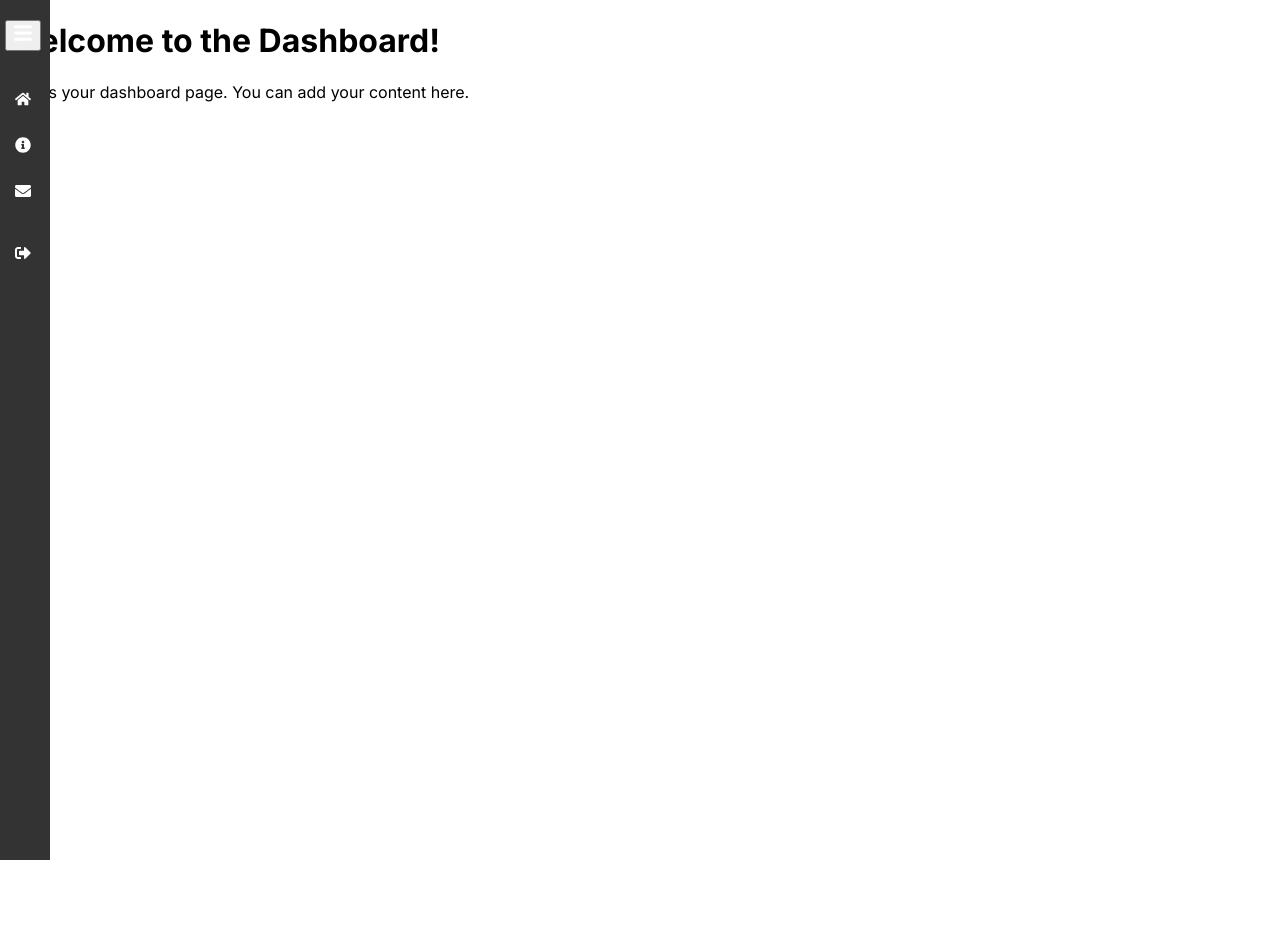
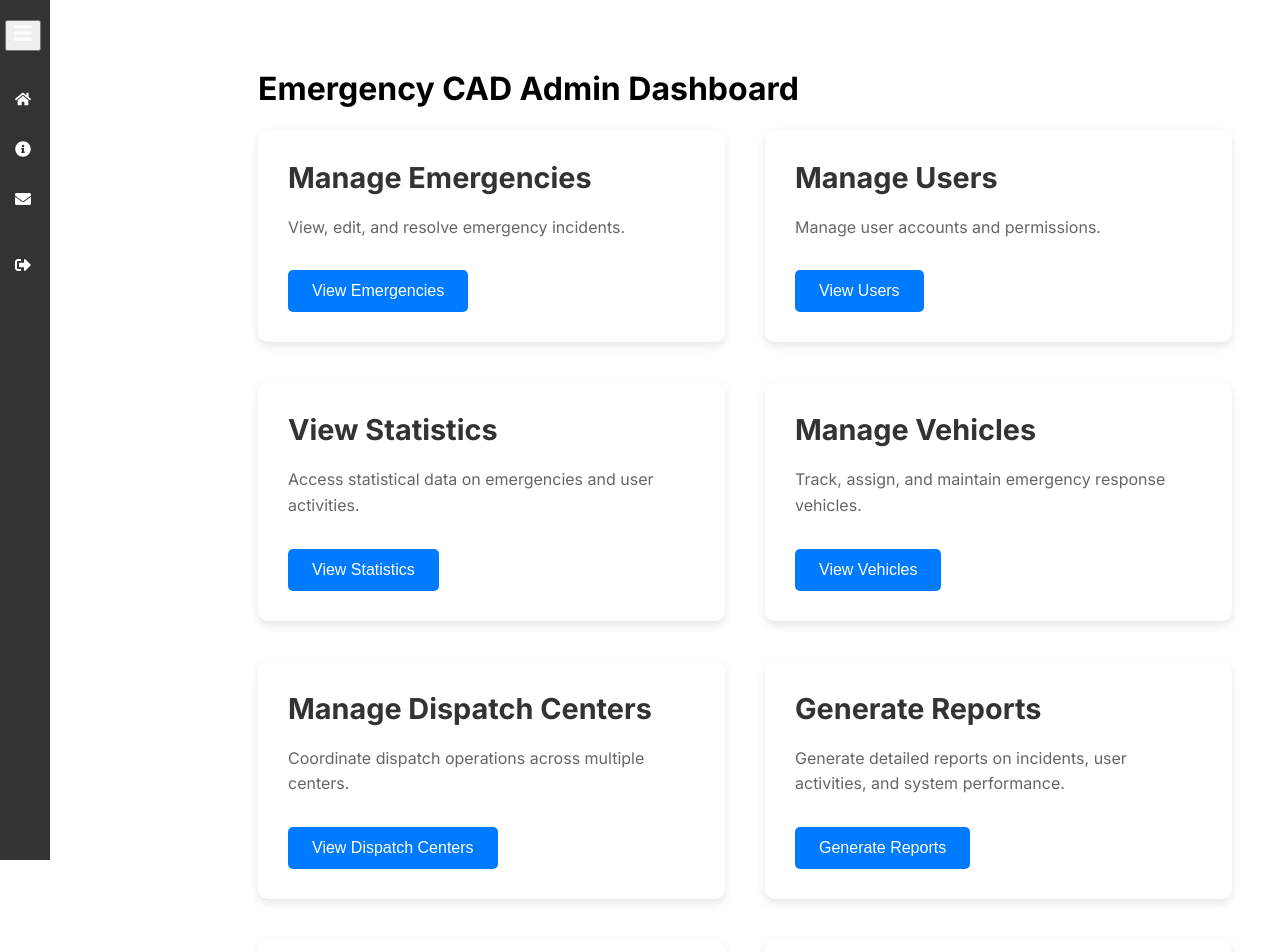
Before and after one commit to naimjasmi/ngcadmockup, a Next.js app: page /dashboard in a window 1280 px wide. Shown: the top 952 px of the page. Before the commit the page ends 800 px from the top, so only its background shows below. Built offline with nearby package versions, Linux system fonts and the light colour scheme.

Commit message:
add dashboard and add link in side nav, add minor styling

```diff
--- a/package.json
+++ b/package.json
@@ -11,6 +11,7 @@
   "dependencies": {
     "next": "14.2.2",
     "react": "^18",
+    "react-chartjs-2": "^3.0.4",
     "react-dom": "^18",
     "react-icons": "^5.1.0"
   },
--- a/src/app/components/sidenav.css
+++ b/src/app/components/sidenav.css
@@ -1,20 +1,22 @@
-/* sideNav.css */
+/* sidenav.css */
 
+/* Styles for the side navigation */
 .sidenav {
-  min-width: 50px; /* Set minimum width to prevent complete disappearance */
+  min-width: 50px;
   height: 100%;
   position: fixed;
   top: 0;
   left: 0;
   background-color: #333;
   padding-top: 60px;
-  transition: width 0.3s ease; /* Add transition for width property */
+  transition: width 0.3s ease;
 }
 
 .sidenav.open {
-  width: 250px; /* Adjusted width for open state */
+  width: 250px;
 }
 
+/* Styles for the toggle button */
 .toggle-btn {
   position: absolute;
   top: 20px;
@@ -22,13 +24,14 @@
   cursor: pointer;
   font-size: 20px;
   color: #fff;
-  transition: left 0.3s ease; /* Transition added for left property */
+  transition: left 0.3s ease;
 }
 
 .sidenav:not(.open) .toggle-btn {
-  left: 5px; /* Adjusted left position for closed state */
+  left: 5px;
 }
 
+/* Styles for the navigation links */
 ul {
   list-style-type: none;
   padding: 0;
@@ -37,21 +40,28 @@ ul {
 ul li {
   padding: 15px;
   color: #fff;
-  display: flex; /* Add display flex to align icon and text */
-  align-items: center; /* Align items vertically */
+  display: flex;
+  align-items: center;
 }
 
 /* Set fixed width and height for the icons */
 ul li svg {
-  margin-right: 2px; /* Add margin to separate icon from text */
+  margin-right: 2px;
+  color: #fff; /* Change icon color to white */
 }
 
+/* Change color of text to white */
+.navLink {
+  color: #fff;
+  text-decoration: none; /* Remove underline */
+}
 
-ul li:hover {
+/* Change background color on hover */
+.navLink:hover {
   background-color: #b00909;
 }
 
-/* Styles for logout */
+/* Styles for the logout section */
 .logout {
   position: fixed;
   bottom: 0;
@@ -62,7 +72,7 @@ ul li:hover {
   list-style: none;
   background-color: #333;
   border-top: 1px solid #666;
-  transition: transform 0.3s ease; /* Add transition for smooth animation */
+  transition: transform 0.3s ease;
   transform: translateY(100%);
 }
 
@@ -77,10 +87,18 @@ ul li:hover {
   align-items: center;
 }
 
+/* Change color of logout icon to white */
 .logout li svg {
   margin-right: 10px;
+  color: #fff; /* Change icon color to white */
 }
 
+/* Change color of logout text to white */
+.logout li {
+  color: #fff; /* Change text color to white */
+}
+
+/* Change background color on hover */
 .logout li:hover {
   background-color: #555;
 }
--- a/src/app/components/sidenav.js
+++ b/src/app/components/sidenav.js
@@ -1,6 +1,7 @@
 'use client';
 import React, { useState } from 'react';
 import { FaBars, FaHome, FaInfoCircle, FaEnvelope, FaSignOutAlt } from 'react-icons/fa'; // Import icons
+import Link from 'next/link';
 import "./sidenav.css";
 
 const SideNav = () => {
@@ -21,16 +22,16 @@ const SideNav = () => {
         <ul>
           {isNavOpen && (
             <>
-              <li><FaHome /> Home</li>
-              <li><FaInfoCircle /> About</li>
-              <li><FaEnvelope /> Contact</li>
+              <li><Link href="/dashboard" className='navLink'><FaHome /> Dashboard</Link></li>
+              <li><Link href="/about" className='navLink'><FaInfoCircle /> About</Link></li>
+              <li><Link href="/contact" className='navLink'><FaEnvelope /> Contact</Link></li>
             </>
           )}
           {!isNavOpen && (
             <>
-              <li><FaHome /></li>
-              <li><FaInfoCircle /></li>
-              <li><FaEnvelope /></li>
+              <li><Link href="/home" className='navLink'><FaHome /></Link></li>
+              <li><Link href="/about" className='navLink'><FaInfoCircle /></Link></li>
+              <li><Link href="/contact" className='navLink'><FaEnvelope /></Link></li>
             </>
           )}
         </ul>
--- a/src/app/dashboard/dashboard.module.css
+++ b/src/app/dashboard/dashboard.module.css
@@ -1,5 +1,53 @@
+/* CSS (dashboard.css) */
 .main {
-    padding: 20px; /* Add padding for better visual separation */
-    /* Adjust margin-left when side nav is open */
-    margin-left: 250px;
+    padding: 40px;
+    padding-left: 250px; /* Adjust left padding to accommodate the expanded sidebar */
 }
+
+.card-container {
+    display: grid;
+    grid-template-columns: repeat(auto-fit, minmax(300px, 1fr)); /* Responsive grid layout */
+    gap: 40px;
+}
+
+.card {
+    background-color: #ffffff;
+    padding: 30px;
+    border-radius: 10px;
+    box-shadow: 0 4px 10px rgba(0, 0, 0, 0.1);
+    transition: transform 0.3s ease;
+    cursor: pointer;
+    overflow: hidden; /* Prevent content overflow */
+}
+
+.card:hover {
+    transform: translateY(-5px);
+}
+
+.card h2 {
+    margin-top: 0;
+    margin-bottom: 20px;
+    font-size: 1.8rem;
+    color: #333333;
+}
+
+.card p {
+    margin-bottom: 30px;
+    color: #666666;
+    line-height: 1.6;
+}
+
+.card button {
+    background-color: #007bff;
+    color: #ffffff;
+    padding: 12px 24px;
+    border: none;
+    border-radius: 5px;
+    font-size: 1rem;
+    cursor: pointer;
+    transition: background-color 0.3s ease;
+}
+
+.card button:hover {
+    background-color: #0056b3;
+}
--- a/src/app/dashboard/page.js
+++ b/src/app/dashboard/page.js
@@ -1,17 +1,63 @@
+// React Component (dashboard.js)
 import React from 'react';
 import SideNav from "@/app/components/sidenav";
-import './dashboard.module.css'; // Import CSS file
+import styles from "./dashboard.module.css";
 
 const Dashboard = () => {
     return (
         <>
-        <SideNav/>
-            <div className="main">
-                <h1>Welcome to the Dashboard!</h1>
-                <p>This is your dashboard page. You can add your content here.</p>
+            <SideNav />
+            <div className={styles.main}>
+                <h1>Emergency CAD Admin Dashboard</h1>
+                <div className={styles["card-container"]}>
+                    <div className={styles.card}>
+                        <h2>Manage Emergencies</h2>
+                        <p>View, edit, and resolve emergency incidents.</p>
+                        <button>View Emergencies</button>
+                    </div>
+                    <div className={styles.card}>
+                        <h2>Manage Users</h2>
+                        <p>Manage user accounts and permissions.</p>
+                        <button>View Users</button>
+                    </div>
+                    <div className={styles.card}>
+                        <h2>View Statistics</h2>
+                        <p>Access statistical data on emergencies and user activities.</p>
+                        <button>View Statistics</button>
+                    </div>
+                    <div className={styles.card}>
+                        <h2>Manage Vehicles</h2>
+                        <p>Track, assign, and maintain emergency response vehicles.</p>
+                        <button>View Vehicles</button>
+                    </div>
+                    <div className={styles.card}>
+                        <h2>Manage Dispatch Centers</h2>
+                        <p>Coordinate dispatch operations across multiple centers.</p>
+                        <button>View Dispatch Centers</button>
+                    </div>
+                    <div className={styles.card}>
+                        <h2>Generate Reports</h2>
+                        <p>Generate detailed reports on incidents, user activities, and system performance.</p>
+                        <button>Generate Reports</button>
+                    </div>
+                    <div className={styles.card}>
+                        <h2>Manage Notifications</h2>
+                        <p>Configure and send notifications to emergency response teams.</p>
+                        <button>Manage Notifications</button>
+                    </div>
+                    <div className={styles.card}>
+                        <h2>System Settings</h2>
+                        <p>Customize system settings and preferences.</p>
+                        <button>View Settings</button>
+                    </div>
+                    <div className={styles.card}>
+                        <h2>Personnel Training</h2>
+                        <p>Organize and track training programs for emergency personnel.</p>
+                        <button>Manage Training</button>
+                    </div>
+                </div>
             </div>
         </>
-
     );
 };
 
```
Also changed, not shown: 1 other file (tests, documents, lock files or other folders).
